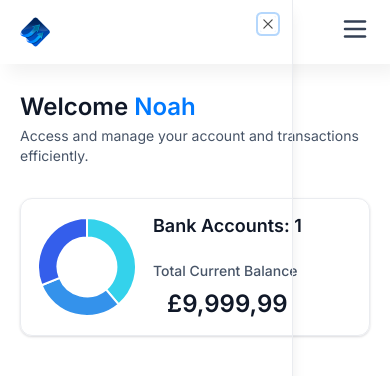
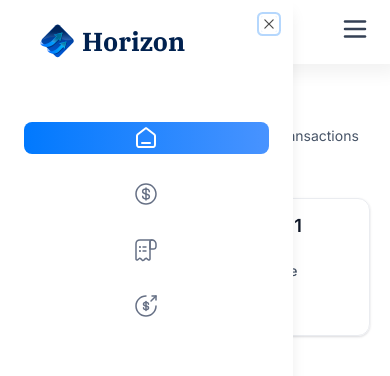
Before and after one commit to khoinguyenpham04/bankingapp, a Next.js app: page / in a window 390 px wide. Both pictures are taken after a click on the button 355 px from the left and 29 px from the top of the page. Shown: the top 376 px of the page. Built offline with nearby package versions, Linux system fonts and the light colour scheme.

Commit message:
Fixed and centered the ui of the mobile nav bar

```diff
--- a/components/MobileNav.tsx
+++ b/components/MobileNav.tsx
@@ -1,22 +1,74 @@
+'use client';
+
 import {
     Sheet,
+    SheetClose,
     SheetContent,
     SheetDescription,
     SheetHeader,
     SheetTitle,
     SheetTrigger,
   } from "@/components/ui/sheet"
+import { sidebarLinks } from "@/constants";
+import { cn } from "@/lib/utils";
 import Image from 'next/image';
+import Link from "next/link";
+import { usePathname } from "next/navigation";
+import { use } from "react";
 
 
 const MobileNav = ({ user }:MobileNavProps) => {
+
+  const pathname = usePathname();
+
   return (
     <section className="w-full max-w-[264px]">
         <Sheet>
             <SheetTrigger>
                 <Image src="/icons/hamburger.svg" width={30} height={30} alt="menu" className="cursor-pointer" />
             </SheetTrigger>
-            <SheetContent side="left">
+            <SheetContent side="left" className="border-none bg-white">
+                <Link href="/" className="cursor-pointer flex items-center gap-1 px-4">
+                <div className="flex items-center gap-2">
+                  <Image
+                    src="/icons/logo.svg"
+                    width={34}
+                    height={34}
+                    alt="Horizon Logo"
+                  />
+                  <h1 className="text-26 font-ibm-plex-serif font-bold text-black-1">Horizon</h1>
+                </div>
+              </Link>
+              <div className="mobilenav-sheet">
+                <SheetClose asChild>
+                  <nav className="flex h-full flex-col gap-6 pt-16 text-white">
+                      {sidebarLinks.map((item) => {
+                      const isActive = pathname === item.route || pathname.startsWith(`${item.route}/`);
+
+                      return (
+                        <Link href={item.route} key={item.label} className={cn('sidebar-link', { 'bg-bank-gradient': isActive })}>
+                          <div className="relative size-6">
+                            <Image
+                              src={item.imgURL}
+                              alt={item.label}
+                              fill
+                              className={cn({
+                                'brightness-[3] invert-0': isActive
+                              })}
+                            />
+                          </div>
+                          <p className={cn('sidebar-label', {
+                            '!text-white': isActive
+                          })}>
+                            {item.label}
+                          </p>
+                        </Link>
+                      )
+                    })}
+                  </nav>
+                </SheetClose>
+              </div>
+
 
             </SheetContent>
         </Sheet>
```
